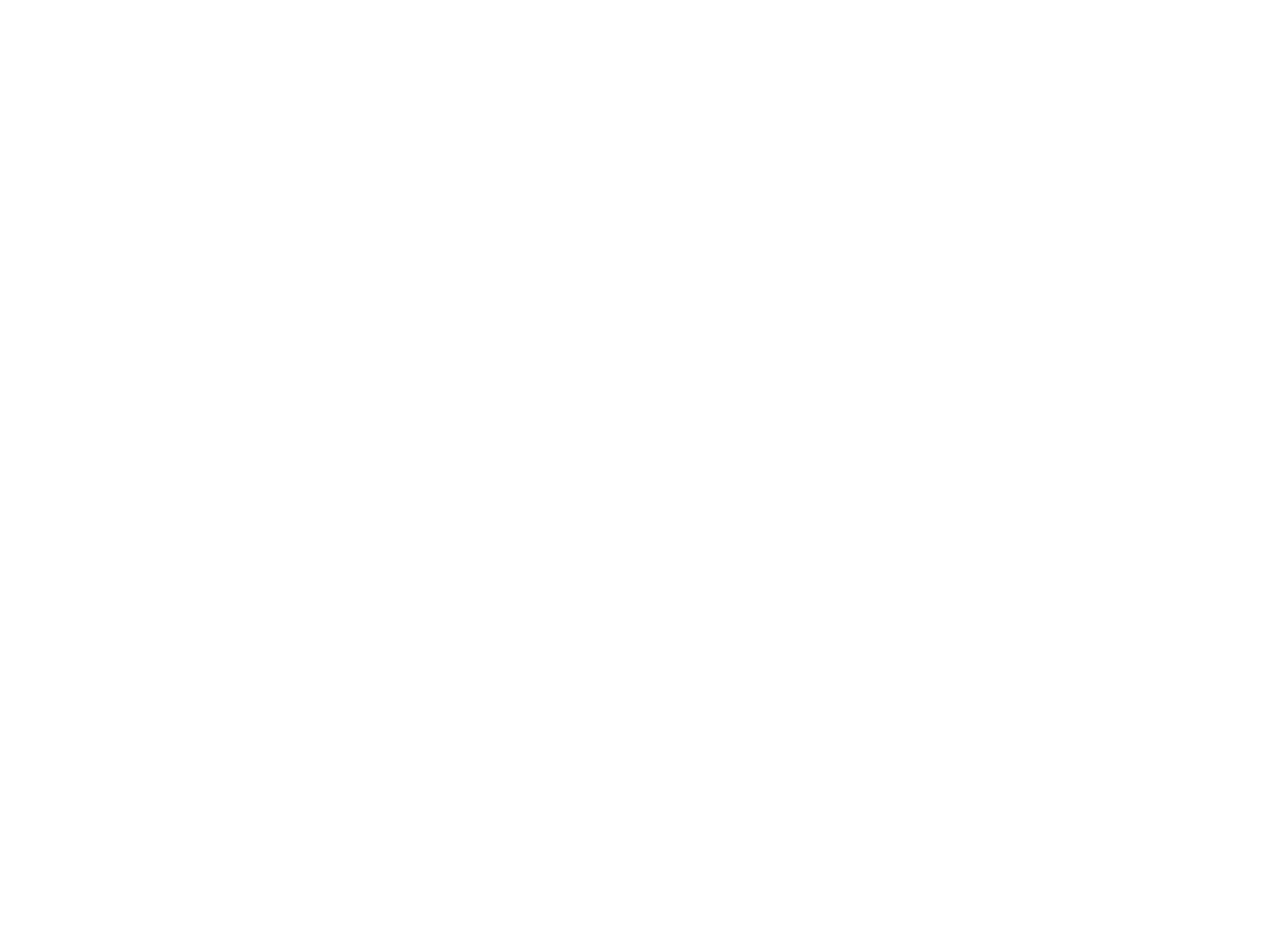
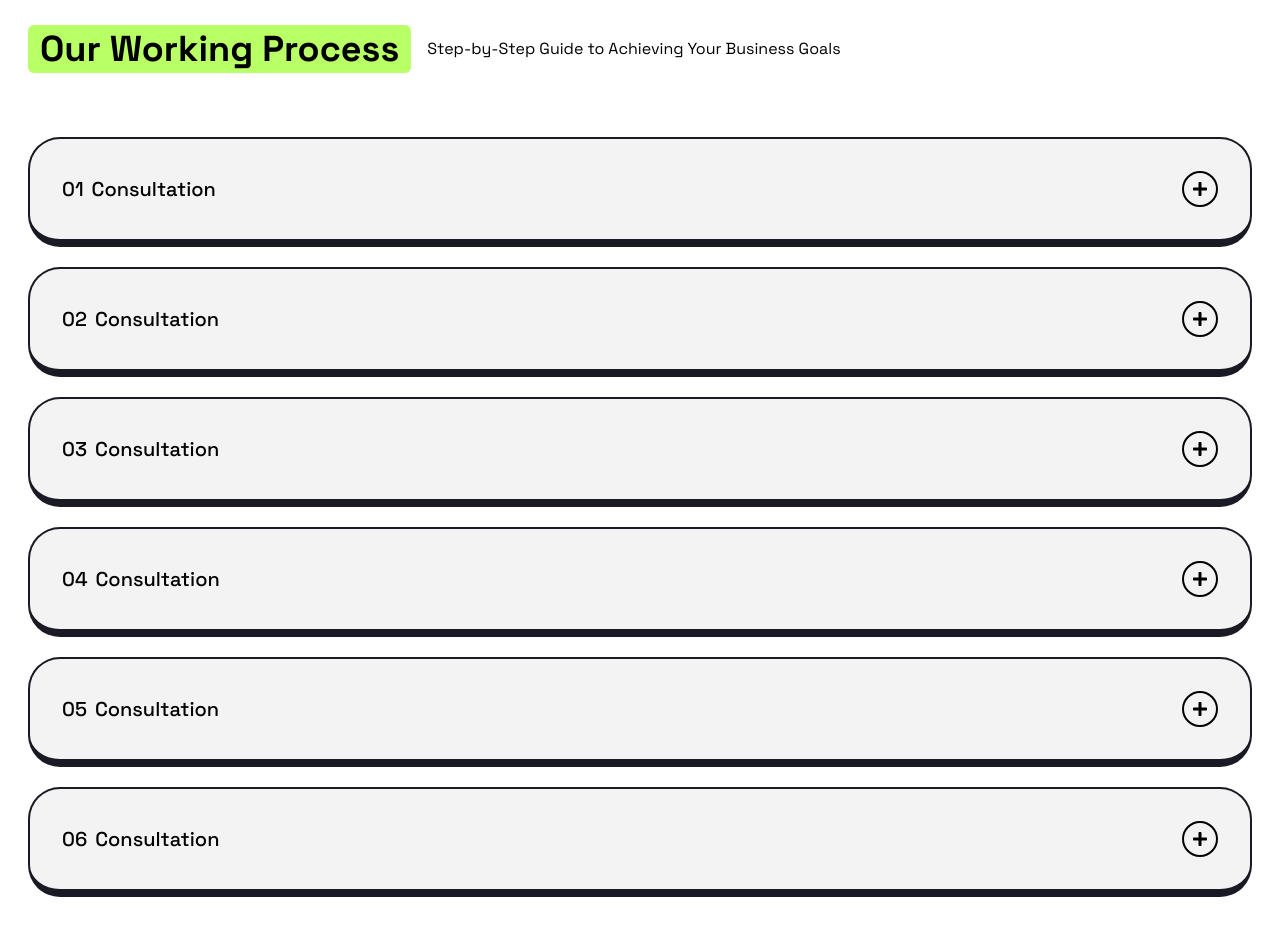
Before and after one commit to MohammadMahdiGanji/positivus, a React (Vite) app: page / in a window 1280 px wide. Shown: the part 2920-3855 px from the top of the page. Before the commit the page ends 2865 px from the top, so only its background shows below. Built offline with nearby package versions, Linux system fonts and the light colour scheme.

Commit message:
the section of home page process complete

```diff
--- a/src/component/Main/index.tsx
+++ b/src/component/Main/index.tsx
@@ -5,6 +5,8 @@
 import Company from "./compnay/company";
 import Services from "./services";
 import Studies from "./studies";
+import Process from "./process";
+
 
 export default function Main(): JSX.Element {
   return (
@@ -14,6 +16,7 @@
           <Company />
           <Services />
           <Studies />
+          <Process />
         </div>
       </div>
     </main>
--- /dev/null
+++ b/src/component/Main/process/accordion.tsx
@@ -0,0 +1,55 @@
+// import dependency
+import { useState, type JSX } from "react";
+
+// import component
+import AccordionItem from "./accordionItem";
+
+export default function Accordion(): JSX.Element {
+  const [idOpen, setIdOpen] = useState<number | null>(0);
+  return (
+    <div className="mt-16 flex flex-col gap-5">
+      <AccordionItem
+        id={1}
+        idOpen={idOpen}
+        setIdOpen={setIdOpen}
+        title="Consultation"
+        description="During the initial consultation, we will discuss your business goals and objectives, target audience, and current marketing efforts. This will allow us to understand your needs and tailor our services to best fit your requirements."
+      />
+      <AccordionItem
+        id={2}
+        idOpen={idOpen}
+        setIdOpen={setIdOpen}
+        title="Consultation"
+        description="During the initial consultation, we will discuss your business goals and objectives, target audience, and current marketing efforts. This will allow us to understand your needs and tailor our services to best fit your requirements."
+      />
+      <AccordionItem
+        id={3}
+        idOpen={idOpen}
+        setIdOpen={setIdOpen}
+        title="Consultation"
+        description="During the initial consultation, we will discuss your business goals and objectives, target audience, and current marketing efforts. This will allow us to understand your needs and tailor our services to best fit your requirements."
+      />
+      <AccordionItem
+        id={4}
+        idOpen={idOpen}
+        setIdOpen={setIdOpen}
+        title="Consultation"
+        description="During the initial consultation, we will discuss your business goals and objectives, target audience, and current marketing efforts. This will allow us to understand your needs and tailor our services to best fit your requirements."
+      />
+      <AccordionItem
+        id={5}
+        idOpen={idOpen}
+        setIdOpen={setIdOpen}
+        title="Consultation"
+        description="During the initial consultation, we will discuss your business goals and objectives, target audience, and current marketing efforts. This will allow us to understand your needs and tailor our services to best fit your requirements."
+      />
+      <AccordionItem
+        id={6}
+        idOpen={idOpen}
+        setIdOpen={setIdOpen}
+        title="Consultation"
+        description="During the initial consultation, we will discuss your business goals and objectives, target audience, and current marketing efforts. This will allow us to understand your needs and tailor our services to best fit your requirements."
+      />
+    </div>
+  );
+}
--- /dev/null
+++ b/src/component/Main/process/accordionItem.tsx
@@ -0,0 +1,69 @@
+// import dependency
+import { type JSX, useEffect, useRef, useState } from "react";
+
+// import icons
+import { FaPlus } from "react-icons/fa";
+import { FaMinus } from "react-icons/fa";
+
+interface AccordionItemType {
+  id: number;
+  title: string;
+  description: string;
+  idOpen: number | null;
+  setIdOpen: (open: number | null) => void;
+}
+
+export default function AccordionItem({
+  id,
+  title,
+  description,
+  idOpen,
+  setIdOpen,
+}: AccordionItemType): JSX.Element {
+  const panelBox = useRef<HTMLDivElement>(null);
+  const [scrollHeightPanel, setScrollHeightPanel] = useState<
+    number | undefined
+  >(0);
+
+  const isActive = id === idOpen;
+
+  useEffect(() => {
+    setScrollHeightPanel(panelBox.current?.scrollHeight);
+    console.log(scrollHeightPanel);
+  }, [isActive]);
+
+  return (
+    <div
+      className={`w-full border-2 border-b-8 border-secondary rounded-4xl px-4
+    transition-all duration-200 ${
+      isActive ? "bg-primary" : "bg-gray"
+    } @sm:px-6 @3xl:px-8`}
+    >
+      <button
+        className="w-full flex justify-between py-4 items-center
+         font-medium @sm:py-6 @3xl:py-8 cursor-pointer"
+        onClick={() => setIdOpen(isActive ? null : id)}
+      >
+        <div className="flex items-center gap-2 text-xs @sm:text-base @3xl:text-xl">
+          <span>{id > 10 ? id : "0" + id}</span>
+          <span>{title}</span>
+        </div>
+        <span className="p-1 border-2 rounded-full @2xl:p-2">
+          {isActive ? <FaMinus /> : <FaPlus />}
+        </span>
+      </button>
+
+      <div
+        className={`h-0 overflow-hidden transition-all duration-200`}
+        style={{
+          height: isActive ? scrollHeightPanel : 0,
+        }}
+        ref={panelBox}
+      >
+        <div className="py-4 @sm:py-6 @3xl:py-8 border-t-2">
+          <p className="text-xs @2xl:text-base">{description}</p>
+        </div>
+      </div>
+    </div>
+  );
+}
--- /dev/null
+++ b/src/component/Main/process/index.tsx
@@ -0,0 +1,19 @@
+// import dependency
+import { type JSX } from "react";
+
+// import component
+import HeaderSection from "../headerSection";
+import Accordion from "./accordion";
+
+export default function Process(): JSX.Element {
+  return (
+    <section className="py-20">
+      <HeaderSection
+        title="Our Working Process "
+        description="Step-by-Step Guide to Achieving Your Business Goals"
+      />
+
+      <Accordion />
+    </section>
+  );
+}
```
